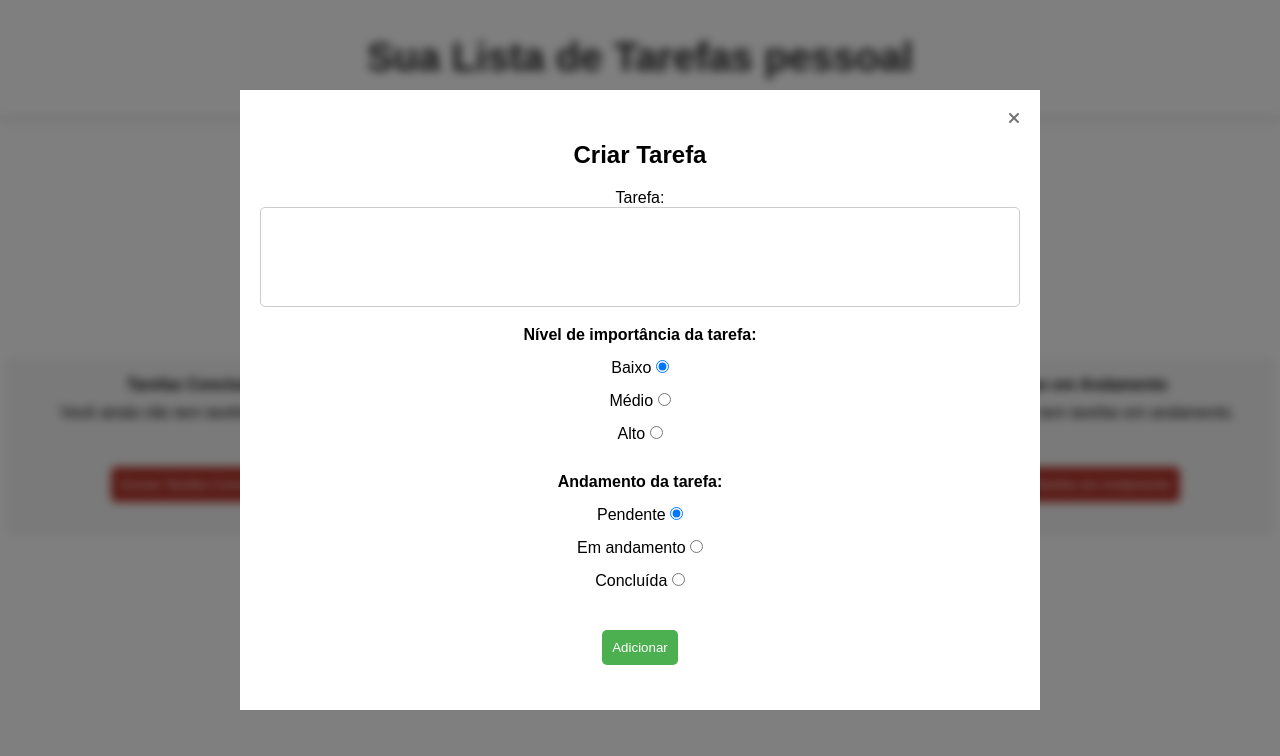
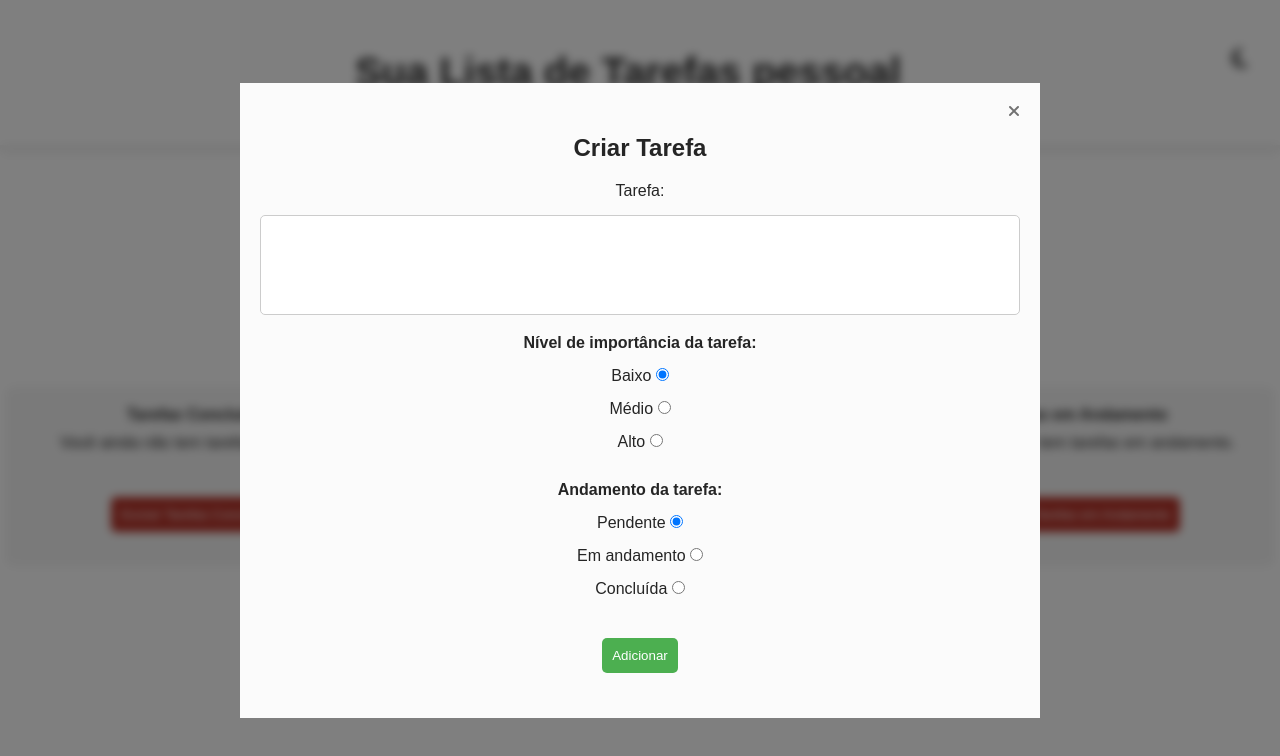
Before and after one commit to Leonel-p-a/to_do_list, a plain HTML site: page index.html in a window 1280 px wide. Both pictures are taken after a click on the button "Criar Tarefa". Drawn offline with Linux system fonts and the light colour scheme; a web font is replaced by a local one.

Commit message:
:sparkles: feat: opção de tema claro e escuro adicionada

```diff
--- a/app.js
+++ b/app.js
@@ -8,9 +8,31 @@ const btnExcluirTarefasEmAndamento = document.getElementById('btn-excluir-tarefa
 const mensagemErro = document.getElementById('mensagem-erro');
 const btnFecharModal = document.getElementById('btn-fechar-modal');
 const modalCriarTarefa = document.getElementById('modal-criar-tarefa');
+const btnToggleTheme = document.getElementById('btn-toggle-theme');
+const body = document.body;
 
 // Carrega tarefas quando a página é aberta
 document.addEventListener('DOMContentLoaded', carregarTarefas);
+
+// Tema claro/escuro
+
+// Carrega preferência salva
+if (localStorage.getItem('theme') === 'dark') {
+    body.classList.add('dark');
+    btnToggleTheme.innerHTML = '<i class="fa-solid fa-sun"></i>';
+}
+
+// Alterna tema ao clicar
+btnToggleTheme.addEventListener('click', () => {
+    body.classList.toggle('dark');
+    const theme = body.classList.contains('dark') ? 'dark' : 'light';
+    localStorage.setItem('theme', theme);
+
+    // Ícone muda conforme o tema
+    btnToggleTheme.innerHTML = body.classList.contains('dark')
+        ? '<i class="fa-solid fa-sun"></i>'
+        : '<i class="fa-solid fa-moon"></i>';
+});
 
 // Evento para abrir o modal
 btnCriarTarefa.addEventListener('click', () => {
--- a/css/style.css
+++ b/css/style.css
@@ -1,4 +1,27 @@
 @import url('https://fonts.googleapis.com/css2?family=WDXL+Lubrifont+TC&display=swap');
+
+/* Variáveis de Tema */
+:root {
+    --bg-body: #ffffff;
+    --text-color: #252525;
+    --bg-header: #ffffff;
+    --shadow-header: rgba(0, 0, 0, 0.1);
+    --bg-section: #f5f5f5;
+    --bg-card: #fbfbfb;
+    --icon-color: #717171;
+    --icon-hover: #000000;
+}
+
+body.dark {
+    --bg-body: #000000;
+    --text-color: #ebebeb;
+    --bg-header: #000000;
+    --shadow-header: rgba(255, 255, 255, 0.1);
+    --bg-section: #393939;
+    --bg-card: #2a2a2a;
+    --icon-color: #ebebeb;
+    --icon-hover: #ffffff;
+}
 
 * {
     margin: 0;
@@ -7,19 +30,65 @@
     font-family: Arial, Helvetica, sans-serif;
 }
 
+body {
+    background-color: var(--bg-body);
+    color: var(--text-color);
+}
+
+body,
+header,
+header h1,
+.btn-toggle-theme,
+main,
+#criar-tarefa,
+.tarefas-incluidas,
+.tarefa-adicionada,
+i,
+#btn-criar-tarefa,
+#btn-adicionar-tarefa {
+    transition:
+        background-color 0.4s ease,
+        color 0.4s ease,
+        box-shadow 0.4s ease,
+        border-color 0.4s ease;
+}
+
 header {
-    background-color: #ffffff;
+    background-color: var(--bg-header);
     padding: 35px;
     text-align: center;
-    box-shadow: 0 5px 10px rgba(0, 0, 0, 0.1);
+    box-shadow: 0 5px 10px var(--shadow-header);
+    display: flex;
+    justify-content: center;
+    align-items: center;
 }
 
 header h1 {
     font-family: "WDXL Lubrifont TC", sans-serif;
     font-weight: 800;
-    font-style: normal;
     font-size: 2.5rem;
-    color: #252525;
+    color: var(--text-color);
+    flex: 1;
+    text-align: center;
+}
+
+/* Botão toggle theme */
+.button-container {
+    width: 24px;
+}
+
+.btn-toggle-theme {
+    background: none;
+    border: none;
+    cursor: pointer;
+    font-size: 1.5rem;
+    color: var(--icon-color);
+    transition: color 0.3s ease;
+    margin-left: auto;
+}
+
+.btn-toggle-theme:hover {
+    color: var(--icon-hover);
 }
 
 main {
@@ -28,14 +97,17 @@ main {
     flex-direction: column;
     align-items: center;
 }
+
 div.modal-criar-tarefa {
     position: fixed;
     top: 0;
     left: 0;
     width: 100%;
     height: 100%;
-    background-color: rgba(0, 0, 0, 0.5); /* Fundo escuro semi-transparente */
-    backdrop-filter: blur(5px); /* Efeito de desfoque */
+    background-color: rgba(0, 0, 0, 0.5);
+    /* Fundo escuro semi-transparente */
+    backdrop-filter: blur(5px);
+    /* Efeito de desfoque */
     justify-content: center;
     align-items: center;
     z-index: 9999;
@@ -45,7 +117,7 @@ div.modal-criar-tarefa {
 #criar-tarefa {
     width: 100%;
     max-width: 800px;
-    background-color: #ffffff;
+    background-color: var(--bg-card);
     padding: 20px;
     text-align: center;
     display: flex;
@@ -60,7 +132,7 @@ div.modal-criar-tarefa {
     width: 100%;
     height: 100px;
     padding: 10px;
-    margin-bottom: 15px;
+    margin: 15px 0;
     border: 1px solid #ccc;
     border-radius: 5px;
     resize: none;
@@ -94,6 +166,8 @@ div.modal-criar-tarefa {
     color: white;
     border: none;
     border-radius: 5px;
+    padding: 10px;
+    cursor: pointer;
 }
 
 #btn-adicionar-tarefa:hover {
@@ -148,7 +222,7 @@ section div#tarefas-cadastradas h3 {
 }
 
 .tarefas-incluidas {
-    background-color: #f5f5f5;
+    background-color: var(--bg-section);
     padding: 20px;
     margin-bottom: 25px;
     border-radius: 10px;
@@ -164,7 +238,8 @@ section div#tarefas-cadastradas h3 {
 
 .tarefas-container {
     display: flex;
-    overflow-x: auto; /* Permite rolar horizontalmente se tiver muitas tarefas */
+    overflow-x: auto;
+    /* Permite rolar horizontalmente se tiver muitas tarefas */
     margin-bottom: 20px;
     width: 100%;
 }
@@ -174,12 +249,14 @@ section div#tarefas-cadastradas h3 {
     margin: 10px;
     border-radius: 10px;
     box-shadow: 0 0 5px rgba(0, 0, 0, 0.25);
-    flex: 0 0 auto; /* Impede que os itens encolham */
-    width: 300px; /* Largura fixa para cada item */
+    flex: 0 0 auto;
+    /* Impede que os itens encolham */
+    width: 300px;
+    /* Largura fixa para cada item */
     min-height: 200px;
     display: flex;
     flex-direction: column;
-    background-color: #fbfbfb;
+    background-color: var(--bg-card);
 }
 
 .tarefa-adicionada p {
@@ -193,14 +270,14 @@ section div#tarefas-cadastradas h3 {
 }
 
 i {
-    color: #717171;
+    color: var(--icon-color);
     align-self: flex-end;
     padding-bottom: 15px;
     cursor: pointer;
 }
 
 i:hover {
-    color: #000000;
+    color: var(--icon-hover);
 }
 
 .btn-excluir {
@@ -209,6 +286,7 @@ i:hover {
     border: none;
     border-radius: 5px;
     padding: 10px;
+    cursor: pointer;
 }
 
 .btn-excluir:hover {
@@ -227,9 +305,7 @@ i:hover {
     border-left: 5px solid #F44336;
 }
 
-
 @media screen and (min-width: 992px) {
-
     section div#tarefas-cadastradas .tarefas-cadastradas-container {
         display: flex;
         flex-direction: row;
@@ -245,5 +321,4 @@ i:hover {
         align-items: center;
         width: 350px;
     }
-
 }
--- a/index.html
+++ b/index.html
@@ -13,6 +13,11 @@
 <body>
     <header>
         <h1>Sua Lista de Tarefas pessoal</h1>
+        <div class="button-container">
+            <button id="btn-toggle-theme" class="btn-toggle-theme">
+                <i class="fa-solid fa-moon"></i>
+            </button>
+        </div>
     </header>
 
     <main>
```
